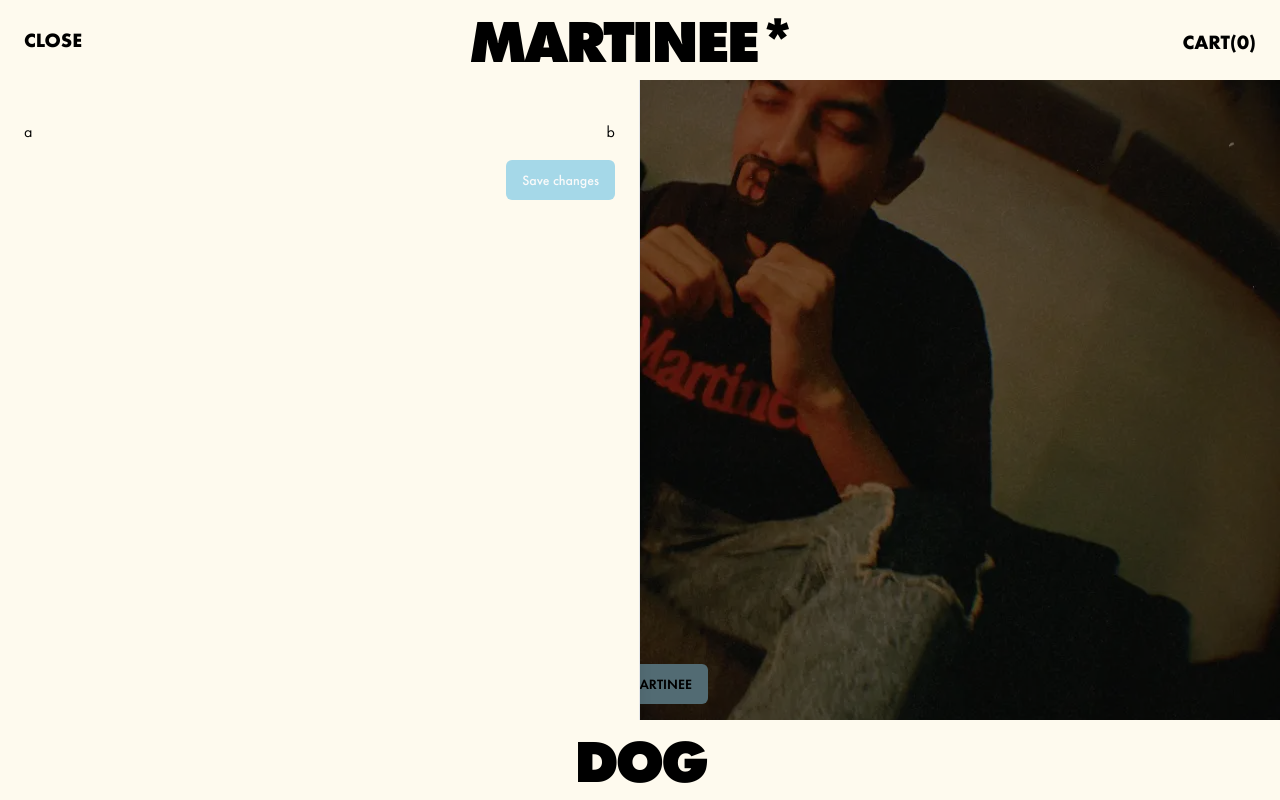
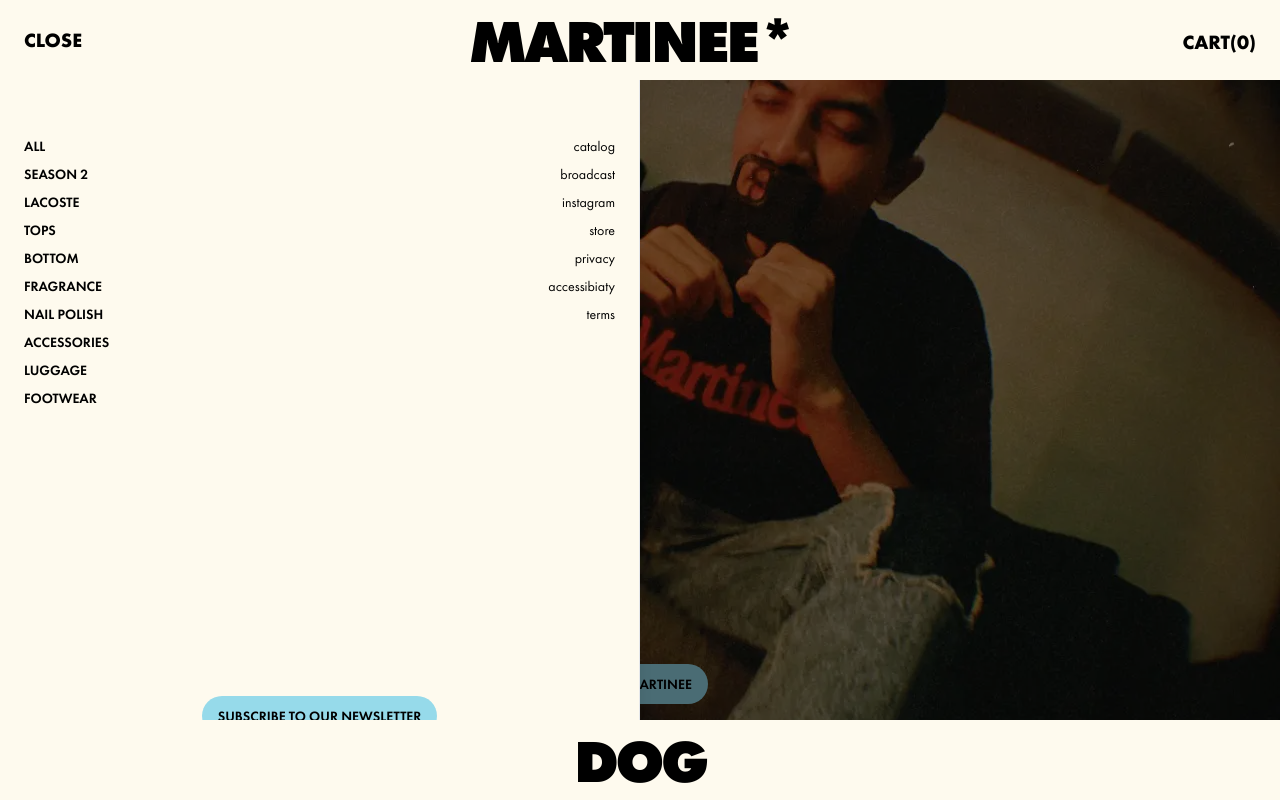
Before and after one commit to pahle/martinee, a Next.js app: page / in a window 1280 px wide. Both pictures are taken after a click on the button "MENU". Shown: the top 800 px of the page. Built offline with nearby package versions, Linux system fonts and the light colour scheme.

Commit message:
update menudrawer

```diff
--- /dev/null
+++ b/src/app/catalog/page.jsx
@@ -0,0 +1,7 @@
+import React from 'react'
+
+export default function Catalog() {
+  return (
+    <div>Catalog</div>
+  )
+}
--- a/src/app/layout.js
+++ b/src/app/layout.js
@@ -1,20 +1,6 @@
-"use client";
-
-import { useState } from "react";
-
+import Link from "next/link";
+import { MenuDrawer } from "@/components/MenuDrawer";
 import localFont from "next/font/local";
-
-import { Button } from "@/components/ui/button";
-import {
-  Sheet,
-  SheetClose,
-  SheetContent,
-  SheetDescription,
-  SheetFooter,
-  SheetHeader,
-  SheetTitle,
-  SheetTrigger,
-} from "@/components/ui/sheet";
 
 import "@/styles/tailwind.css";
 
@@ -53,60 +39,28 @@
   ],
 });
 
-// export const metadata = {
-//   title: {
-//     template: "%s - Martinee Studio",
-//     default: "Martinee Studio",
-//   },
-//   description: {
-//     default:
-//       "Martinee Studio Clothing Store is a place where you can find the best clothes for you. We have a wide range of clothes for your needs.",
-//   },
-// };
-
-export function MenuDrawer({ className }) {
-  const [open, setOpen] = useState(false);
-  return (
-    <div className={className}>
-      <Sheet open={open} onOpenChange={setOpen}>
-        {open ? (
-          <button
-            className="text-xl font-bold"
-            onClick={() => setOpen(false)}
-          >
-            CLOSE
-          </button>
-        ) : (
-          <SheetTrigger asChild>
-            <button className="text-xl font-bold">
-              MENU
-            </button>
-          </SheetTrigger>
-        )}
-        <SheetContent className="md:max-w-none md:w-1/2 max-w-sm w-3/4">
-          <div className="flex justify-between w-full gap-4 py-4">
-            <div>a</div>
-            <div>b</div>
-          </div>
-          <SheetFooter>
-            <SheetClose asChild>
-              <Button type="submit">Save changes</Button>
-            </SheetClose>
-          </SheetFooter>
-        </SheetContent>
-      </Sheet>
-    </div>
-  );
-}
+export const metadata = {
+  title: {
+    template: "%s - Martinee Studio",
+    default: "Martinee Studio",
+  },
+  description: {
+    default:
+      "Martinee Studio Clothing Store is a place where you can find the best clothes for you. We have a wide range of clothes for your needs.",
+  },
+};
 
 function Header() {
   return (
     <header className="a px-6 lg:py-0 py-2 fixed top-0 w-full z-30 bg-secondary lg:h-20 h-[51px]">
       <div className="flex flex-row lg:justify-between justify-center items-center lg:[&>*]:leading-[4.5rem]">
         <MenuDrawer className="lg:block hidden" />
-        <h1 className="lg:text-6xl text-[2.8rem] py-1.5 font-extrabold tracking-[-0.20rem]">
+        <Link
+          href="/"
+          className="lg:text-6xl text-[2.8rem] py-1.5 font-extrabold tracking-[-0.20rem]"
+        >
           MARTINEE*
-        </h1>
+        </Link>
         <h1 className="text-xl font-bold lg:block hidden">
           CART(0)
         </h1>
--- a/src/app/page.js
+++ b/src/app/page.js
@@ -20,21 +20,21 @@
         <Image
           width={1920}
           height={1080}
-          src='/catalog9.webp'
+          src="/catalog9.webp"
           alt="HomeImage"
           className="absolute inset-0 h-full w-full object-cover object-center lg:block hidden"
         />
         <Image
           width={375}
           height={667}
-          src='/catalog7.webp'
+          src="/catalog7.webp"
           alt="HomeImage"
           className="absolute inset-0 h-full w-full object-cover object-center lg:hidden block "
         />
         <div className="relative flex w-full flex-col items-center justify-end p-8 mb-12 sm:p-12">
           <a
             href="#"
-            className="mt-4 rounded-md bg-primary px-4 py-2.5 text-sm hover:bg-gray-50 font-semibold transition-colors"
+            className="mt-4 bg-primary px-4 py-2.5 rounded-full text-sm hover:bg-gray-50 font-semibold transition-colors"
           >
             SHOP MARTINEE
           </a>
@@ -81,14 +81,14 @@
         <Image
           width={960}
           height={1080}
-          src='/catalog8.webp'
+          src="/catalog8.webp"
           alt="Catalog"
           className="absolute inset-0 h-full w-full object-cover object-center"
         />
         <div className="relative flex w-full flex-col items-center justify-end p-8 mb-12 sm:p-12">
           <a
             href="#"
-            className="mt-4 rounded-md bg-primary px-4 py-2.5 text-sm hover:bg-gray-50 font-semibold transition-colors"
+            className="mt-4 rounded-full bg-primary px-4 py-2.5 text-sm hover:bg-gray-50 font-semibold transition-colors"
           >
             SHOP MARTINEE
           </a>
@@ -98,14 +98,14 @@
         <Image
           width={960}
           height={1080}
-          src='/catalog6.webp'
+          src="/catalog6.webp"
           alt="Catalog"
           className="absolute inset-0 h-full w-full object-cover object-center"
         />
         <div className="relative flex w-full flex-col items-center justify-end p-8 mb-12 sm:p-12">
           <a
             href="#"
-            className="mt-4 rounded-md bg-primary px-4 py-2.5 text-sm hover:bg-gray-50 font-semibold transition-colors"
+            className="mt-4 rounded-full bg-primary px-4 py-2.5 text-sm hover:bg-gray-50 font-semibold transition-colors"
           >
             SHOP MARTINEE
           </a>
--- /dev/null
+++ b/src/components/MenuDrawer.jsx
@@ -0,0 +1,83 @@
+'use client'
+
+import { useState } from "react";
+import Link from 'next/link'
+
+import { Button } from "@/components/ui/button";
+import {
+  Sheet,
+  SheetClose,
+  SheetContent,
+  SheetDescription,
+  SheetFooter,
+  SheetHeader,
+  SheetTitle,
+  SheetTrigger,
+} from "@/components/ui/sheet";
+
+export function MenuDrawer({ className }) {
+    const [open, setOpen] = useState(false);
+    return (
+      <div className={className}>
+        <Sheet open={open} onOpenChange={setOpen}>
+          {open ? (
+            <button
+              className="text-xl font-bold"
+              onClick={() => setOpen(false)}
+            >
+              CLOSE
+            </button>
+          ) : (
+            <SheetTrigger asChild>
+              <button className="text-xl font-bold">
+                MENU
+              </button>
+            </SheetTrigger>
+          )}
+          <div>
+            <SheetContent className="md:max-w-none md:w-1/2 max-w-sm w-3/4 flex flex-col gap-72">
+              <div className="flex justify-between w-full mt-8">
+                <div>
+                  <div className="font-semibold text-sm flex flex-col gap-2 ">
+                    <Link href="/catalog">ALL</Link>
+                    <Link href="/catalog">SEASON 2</Link>
+                    <Link href="/catalog">LACOSTE</Link>
+                    <Link href="/catalog">TOPS</Link>
+                    <Link href="/catalog">BOTTOM</Link>
+                    <Link href="/catalog">FRAGRANCE</Link>
+                    <Link href="/catalog">NAIL POLISH</Link>
+                    <Link href="/catalog">ACCESSORIES</Link>
+                    <Link href="/catalog">LUGGAGE</Link>
+                    <Link href="/catalog">FOOTWEAR</Link>
+                  </div>
+                </div>
+                <div>
+                  <div className="text-sm flex flex-col gap-2 text-end [&>*]:cursor-pointer">
+                    <Link href="/catalog">catalog</Link>
+                    <Link href="/catalog">broadcast</Link>
+                    <Link href="/catalog">instagram</Link>
+                    <Link href="/catalog">store</Link>
+                    <Link href="/catalog">privacy</Link>
+                    <Link href="/catalog">accessibiaty</Link>
+                    <Link href="/catalog">terms</Link>
+                  </div>
+                </div>
+              </div>
+              <SheetFooter>
+                <div className="flex flex-col justify-center items-center gap-8">
+                  <Button
+                    className="text-black font-semibold rounded-full"
+                  >
+                    SUBSCRIBE TO OUR NEWSLETTER
+                  </Button>
+                  <p className="font-semibold">
+                    Martinee Studio
+                  </p>
+                </div>
+              </SheetFooter>
+            </SheetContent>
+          </div>
+        </Sheet>
+      </div>
+    );
+  }
--- a/src/components/ui/sheet.jsx
+++ b/src/components/ui/sheet.jsx
@@ -69,7 +69,7 @@
   ...props
 }) => (
   <div
-    className={cn("flex flex-col-reverse sm:flex-row sm:justify-end sm:space-x-2", className)}
+    className={cn("flex flex-col-reverse sm:flex-row sm:justify-center sm:space-x-2", className)}
     {...props} />
 )
 SheetFooter.displayName = "SheetFooter"
--- a/tailwind.config.js
+++ b/tailwind.config.js
@@ -21,7 +21,7 @@
         '-lg': {'max': '1279px'},
       },
       colors: {
-        primary: "#A5D8E8",
+        primary: "#96daea",
         secondary: "#FEFAEE",
       },
       keyframes: {
```
